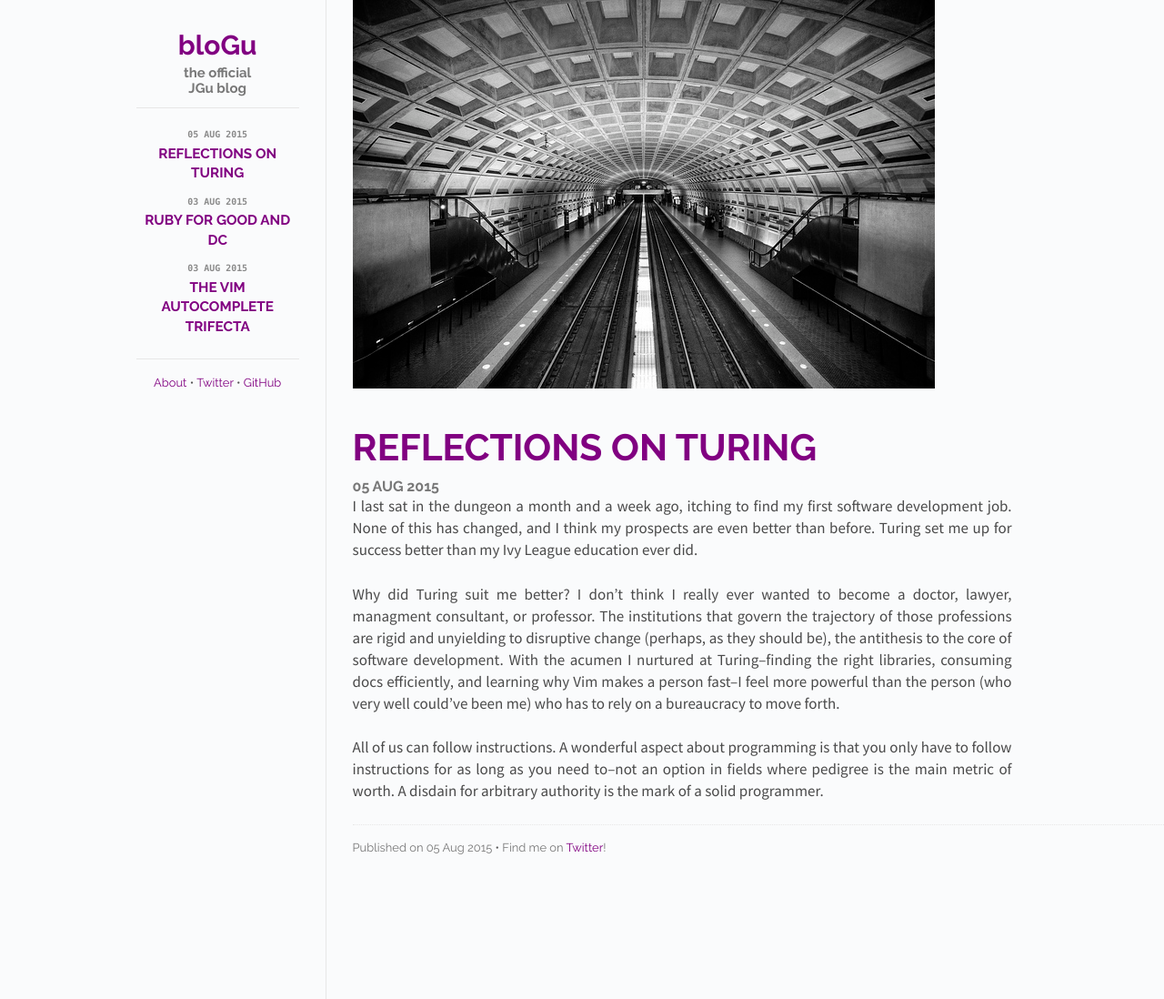
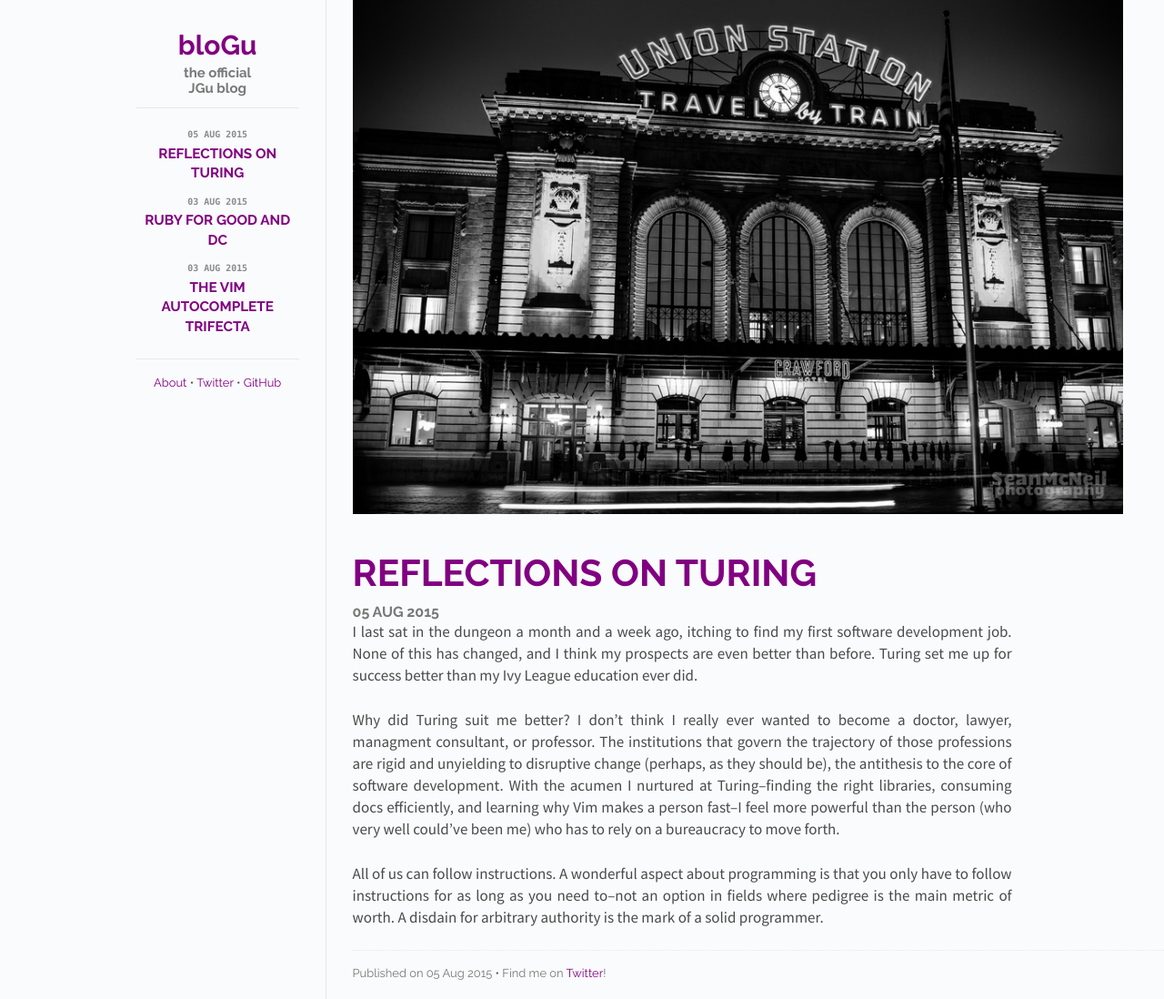
Before and after one commit to jgujgu/warviz, a Jekyll site: the page built from _posts/2015-08-05-reflections-on-turing.md, in a window 1280 px wide. Shown: the whole page at 91% size. Built offline with Jekyll 4.4.1, drawn with Linux system fonts in a browser that asks for light colours.

Commit message:
union station pic

```diff
--- a/_posts/2015-08-05-reflections-on-turing.md
+++ b/_posts/2015-08-05-reflections-on-turing.md
@@ -1,7 +1,7 @@
 ---
 layout: post
 title:  "Reflections on Turing"
-cover: dc.jpg
+cover: unionstation.jpg
 date:   2015-08-05 13:53:38
 categories: school life javascript ruby rails
 ---
```
Also changed, not shown: images/unionstation.jpg (added), 1 other file.
